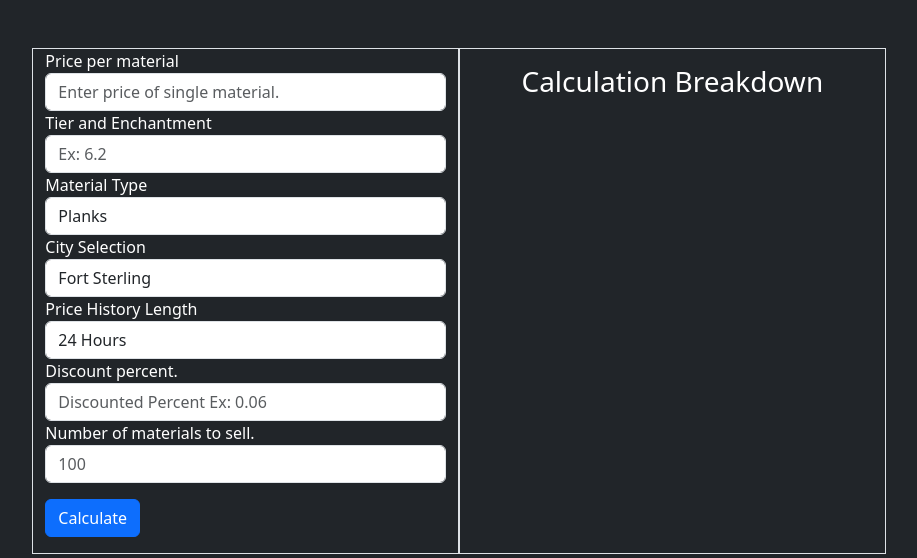
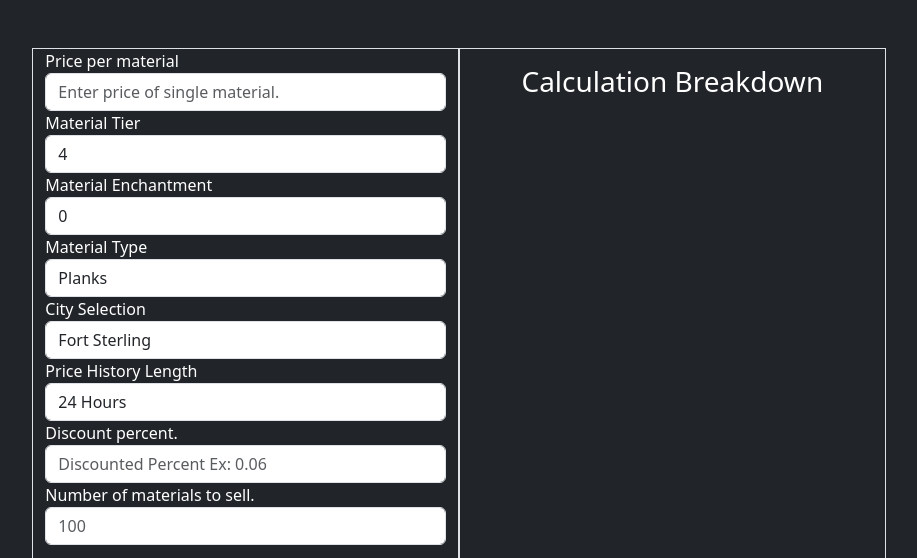
Before and after one commit to Kusaji/RefiningSaleCalculator, a plain HTML site: page index.html in a window 1280 px wide. Shown: the top 558 px of the page, without its empty margins (181-1098 px from the left). Drawn offline with nearby package versions, Linux system fonts and the light colour scheme.

Commit message:
Added further options

```diff
--- a/index.html
+++ b/index.html
@@ -14,7 +14,7 @@
 
 <body class="bg-dark text-white">
     <div class="container-fluid">
-        <div class="row justify-content-lg-center justify-content-sm-center mt-5">
+        <div class="row justify-content-lg-center mt-5">
             <div class="col col-lg-4 border">
                 <form>
                     <div class="form-group">
@@ -23,9 +23,24 @@
                             placeholder="Enter price of single material.">
                     </div>
                     <div class="form-group">
-                        <label for="tierEnchantment">Tier and Enchantment</label>
-                        <input type="number" class="form-control" id="tierEnchantment" aria-describedby="number"
-                            placeholder="Ex: 6.2">
+                        <label for="materialTier">Material Tier</label>
+                        <select class="form-control" id="materialTier">
+                            <option>4</option>
+                            <option>5</option>
+                            <option>6</option>
+                            <option>7</option>
+                            <option>8</option>
+                        </select>
+                    </div>
+                    <div class="form-group">
+                        <label for="materialEnchantment">Material Enchantment</label>
+                        <select class="form-control" id="materialEnchantment">
+                            <option>0</option>
+                            <option>1</option>
+                            <option>2</option>
+                            <option>3</option>
+                            <option>4</option>
+                        </select>
                     </div>
                     <div class="form-group">
                         <label for="materialSelection">Material Type</label>
@@ -68,7 +83,8 @@
                     <button type="button" onclick="SetVariables()" class="btn btn-primary mt-3 mb-3">Calculate</button>
                 </form>
             </div>
-            <div class="col col-lg-4 border gap-3 text-center">
+            <!--Calculation Breakdown Section-->
+            <div class="col col-lg-4 border text-center">
                 <h3 class="mt-3">Calculation Breakdown</h3>
                 <p id="Output1"></p>
                 <p id="Output2"></p>
@@ -77,9 +93,9 @@
 
                 <img id="memeImage" src="https://media.tenor.com/lQxxgTy_FgYAAAAM/calculation-cat.gif"
                     class="memeImage"></img>
-
             </div>
         </div>
+        <!--Header Stuff-->
         <div class="row justify-content-lg-center justify-content-sm-center mt-5">
             <div class="col-lg-3">
                 <h2 class="text-center">Refining Sale Calculator</h2>
--- a/scripts.js
+++ b/scripts.js
@@ -2,6 +2,8 @@
 var pricePerMaterial;
 var discountPercent;
 var numMaterials;
+var materialTier;
+var materialEnchantment;
 
 //Required Info
 var averageLength;
@@ -12,12 +14,13 @@ var tier;
 function SetVariables()
 {
     pricePerMaterial = document.getElementById("pricePerMaterial").value;
-    tier = document.getElementById("tierEnchantment").value;
     discountPercent = document.getElementById("discountPercent").value;
     numMaterials = document.getElementById("numMaterials").value;
     materialType = document.getElementById("materialSelection").value;
     cityName = document.getElementById("citySelection").value;
     averageLength = document.getElementById("timeRangeSelection").value;
+    materialTier = document.getElementById("materialTier").value;
+    materialEnchantment = document.getElementById("materialEnchantment").value;
 
 
     CalculateSalePrice();
@@ -36,8 +39,8 @@ function CalculateSalePrice(price, discount, numMats)
     calculatedPricePerMaterial = pricePerMaterial * calculatedDiscountPercent;
     totalPrice = calculatedPricePerMaterial * numMaterials;
 
-    let averagePriceString = averageLength + " average price in " + cityName + " for " + tier + " " + materialType + " is: " + FormatNumber(pricePerMaterial);
-    let calculationString = tier + " " + materialType + " at discounted rate of " + FormatNumber(calculatedDiscountPercent) + "% is: " + FormatNumber(calculatedPricePerMaterial);
+    let averagePriceString = averageLength + " average price in " + cityName + " for " + materialTier + "." + materialEnchantment + " "+ materialType + " is: " + FormatNumber(pricePerMaterial);
+    let calculationString = materialTier + "." + materialEnchantment + " " + materialType + " at discounted rate of " + FormatNumber(calculatedDiscountPercent) + "% is: " + FormatNumber(calculatedPricePerMaterial);
     let saleTotalString = numMaterials + " " + tier + " " + materialType + " at " + FormatNumber(calculatedPricePerMaterial) + " each is: " + FormatNumber(totalPrice);
 
     let outputString1 = averagePriceString;
--- a/styles.css
+++ b/styles.css
@@ -3,6 +3,7 @@
     width: 80%;
     display: none;
     margin-left: 10%;
+    margin-bottom: 10px;
 }
 
 .profileImage {
```
